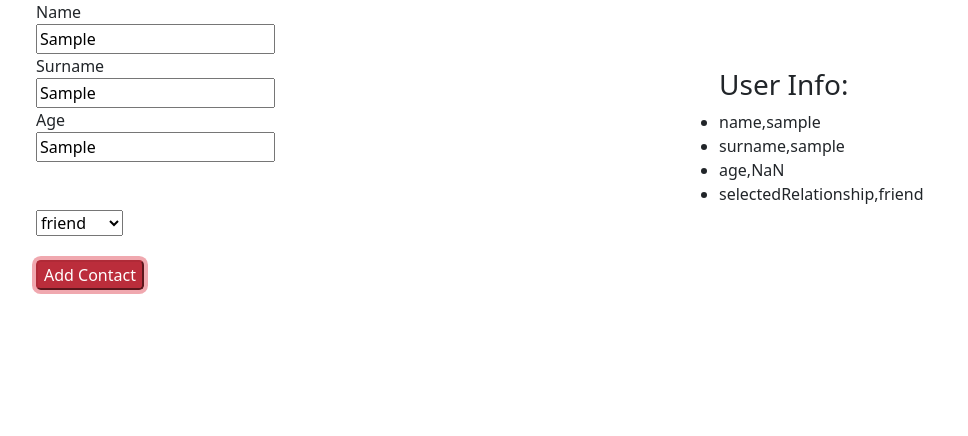
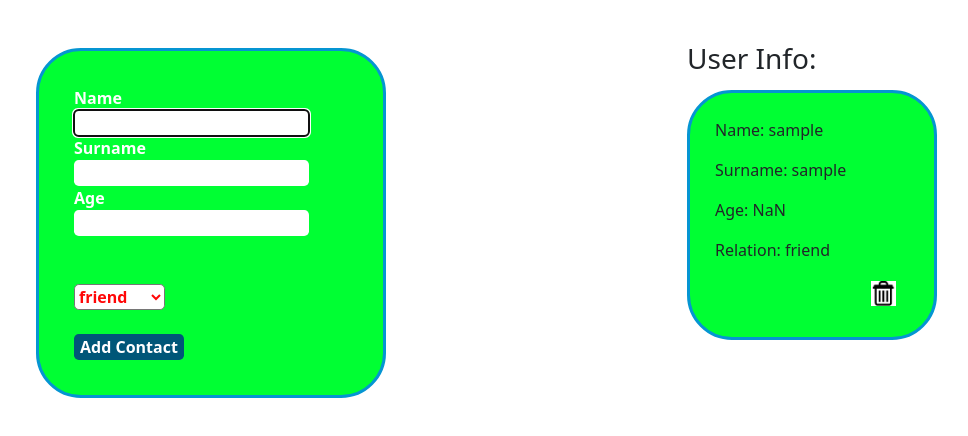
Before and after one commit to doniyorjaloliddinov/object-first-les, a plain HTML site: page index.html in a window 1280 px wide. Both pictures are taken after typing "Sample", "Sample", "Sample" into the empty fields and a click on the button "Add Contact". Shown: the whole page, without its empty margins (46-1014 px from the left). Drawn offline with Linux system fonts and the light colour scheme.

Commit message:
add style changes and add changes to js codes

```diff
--- a/css/main.css
+++ b/css/main.css
@@ -1,9 +1,54 @@
 
 .form-wrapper {
-    /* display: flex;
-    flex-direction: reverse; */
+    width: 350px;
+    height: 350px;
+    padding: 35px;
+    background-color: rgb(0, 255, 51);
+    border: 3px solid rgb(5, 149, 210);
+    border-radius: 45px;
 }
 
 .all-input {
     display: block;
 }
+
+.delete-btn {
+    width: 25px;
+    height: 25px;
+    margin-left: 150px;
+    background-color: transparent;
+    border: none;
+}
+
+.delete-img {
+    width: 25px;
+    height: 25px;
+}
+
+.all-label {
+    cursor: pointer;
+    color: rgb(255, 255, 255);
+}
+
+.select-relation {
+    color: rgb(255, 7, 7);
+    background-color: rgb(255, 255, 255);
+    font-weight: bold;
+}
+
+.submit-btn {
+    background-color: rgb(0, 86, 120);
+    color: rgb(255, 255, 255);
+    border: none;
+    font-weight: bold;
+}
+
+.ready-items {
+    width: 250px;
+    height: 250px;
+    padding: 25px;
+    margin-top: 15px;
+    background-color: rgb(0, 255, 51);
+    border: 3px solid rgb(5, 149, 210);
+    border-radius: 45px;
+}
--- a/index.html
+++ b/index.html
@@ -13,28 +13,28 @@
 <body>
 
     <div class="container d-flex align-items-center justify-content-between">
-        <div class="col-7 form-wrapper">
+        <div class="col-7 form-wrapper mt-5">
             <form class="main-form" action="https://echo.htmlacademy.ru/" id="js-main-form">
-                <label for="name">Name</label>
-                <input class="js-name all-input" type="text" id="name">
-                <label for="surname">Surname</label>
-                <input class="js-surname all-input" type="text" id="surname">
-                <label for="age">Age</label>
-                <input class="js-age all-input" type="text" id="age">
-                <select class="js-select-relation mt-5 all-input mb-4" name="relationship" id="js-relationship"></select>
-                <button class="js-submit-btn btn-danger rounded-3" type="submit">Add Contact</button>
+                <label class="name-label all-label fw-bold" for="name">Name</label>
+                <input class="js-name all-input border-0 rounded-3" type="text" id="name">
+                <label class="surname-label all-label fw-bold" for="surname">Surname</label>
+                <input class="js-surname all-input border-0 rounded-3" type="text" id="surname">
+                <label class="age-label all-label fw-bold" for="age">Age</label>
+                <input class="js-age all-input border-0 rounded-3" type="text" id="age">
+                <select class="select-relation js-select-relation all-label mt-5 all-input mb-4 rounded-3" name="relationship" id="js-relationship"></select>
+                <button class="submit-btn js-submit-btn rounded-3" type="submit">Add Contact</button>
             </form>
         </div>
 
         <div class="col-5">
-            <ul class="js-ready-list">
+            <ul class="ready-list  js-ready-list  list-unstyled">
                 <h3>User Info:</h3>
             </ul>
         </div>
     </div>
 
-
-    <script src="./script/main.js"></script>
+    <script src="./js/util.js"></script>
+    <script src="./js/main.js"></script>
 </body>
 
 </html>
--- /dev/null
+++ b/js/main.js
@@ -0,0 +1,91 @@
+// VARIABLES
+let elMainForm = document.querySelector("#js-main-form");
+let elNameInput = elMainForm.querySelector(".js-name");
+let elSurnameInput = elMainForm.querySelector(".js-surname");
+let elAgeInput = elMainForm.querySelector(".js-age");
+let elSelectRelation = elMainForm.querySelector(".js-select-relation");
+let elSubmitBtn = elMainForm.querySelector(".js-submit-btn");
+let elReadyList = document.querySelector(".js-ready-list");
+
+
+// ARRAYS
+let arrSelectRelationship = ["friend","relative","strenger","monster","familiar"];
+
+//EMPTY ARRAY
+let userInfoArr = [];
+
+// SELECT REALATION
+for (let i = 0; i < arrSelectRelationship.length; i++) {
+    let elRelationOptions = document.createElement("option");
+    elRelationOptions.textContent = arrSelectRelationship[i];
+    elRelationOptions.value = arrSelectRelationship[i];
+    elSelectRelation.append(elRelationOptions);
+}
+
+// FUNCTION PUSHING TO ARRAY
+let pushObjectToArray =  function(userName, userSurname, userAge, userRelationship) {
+    userInfoArr.push({
+        name: userName,
+        surname: userSurname,
+        age: userAge,
+        relationship: userRelationship
+    })
+}
+
+// FORM CLEARING FIELDS FUNCTION
+let clearInputsInHtml = function() {
+    elNameInput.value = "";
+    elSurnameInput.value = "";
+    elAgeInput.value = "";
+
+    elNameInput.focus();
+}
+elNameInput.focus();
+
+let readyListFunction = function() {
+    for (let i = 0; i < userInfoArr.length; i++ ) {
+        let elReadyItems = createElem("li", "", "ready-items");
+
+
+        let elName = createElem("p", `Name: ${userInfoArr[i].name}`, "username");
+
+        let elSurname = createElem("p", `Surname: ${userInfoArr[i].surname}`, "user-surname");
+
+        let elAge = createElem("p", `Age: ${userInfoArr[i].age}`, "user-surname");
+
+        let elRelation = createElem("p", `Relation: ${userInfoArr[i].relationship}`, "user-surname");
+
+        let elDeleteBtn = createElem("button", "", "delete-btn");
+
+        let elDeleteImg = createElem("img", "", "delete-img", "./img/delete-img.png");
+
+        elReadyItems.append(elName,elSurname,elAge,elRelation,elDeleteBtn);
+        elDeleteBtn.append(elDeleteImg);
+        elReadyList.append(elReadyItems);
+        return;
+    }
+}
+
+
+// USER SUBMIT
+elSubmitBtn.addEventListener("click", function(evt) {
+    evt.preventDefault();
+
+    let userName = elNameInput.value.trim().toLowerCase();
+    let userSurname = elSurnameInput.value.trim().toLowerCase();
+    let userAge = Number(elAgeInput.value.trim());
+    let userRelationship = elSelectRelation.value;
+
+    pushObjectToArray(userName, userSurname, userAge, userRelationship);
+    readyListFunction();
+    clearInputsInHtml();
+})
+
+
+// DELETE LIST BTN
+// elDeleteBtn.addEventListener("click", function(evt) {
+//     evt.preventDefault();
+
+// //    delete elReadyItems;
+//     elReadyList.removeChild(elReadyItems);
+// })
--- /dev/null
+++ b/js/util.js
@@ -0,0 +1,21 @@
+// SELECTOR FUNCTION
+let selectorElem = function (selector, node = document) {
+    return node.querySelector(selector);
+}
+
+// CREATE ELEMENT FUNCTION
+let createElem = function(elementName, textCont, classNam, src) {
+    let element =  document.createElement(elementName);
+    element.textContent = textCont;
+    element.className = classNam;
+    element.src = src;
+    return element;
+}
+
+// CAPITILIZE FIRST LETTER
+// let capitalize = function(letter) {
+//     let text = letter.charAt(0).toUpperCase();
+//     return text+letter;
+// }
+// let test1 = capitalize("doni")
+// console.log(test1);
--- a/script/main.js
+++ /dev/null
@@ -1,68 +0,0 @@
-// VARIABLES
-let elMainForm = document.querySelector("#js-main-form");
-let elNameInput = elMainForm.querySelector(".js-name");
-let elSurnameInput = elMainForm.querySelector(".js-surname");
-let elAgeInput = elMainForm.querySelector(".js-age");
-let elSelectRelation = elMainForm.querySelector(".js-select-relation");
-let elSubmitBtn = elMainForm.querySelector(".js-submit-btn");
-let elReadyList = document.querySelector(".js-ready-list");
-
-// ARRAYS
-let arrSelectRelationship = ["friend","relative","strenger","monster","familiar"];
-
-// EMPTY OBJECT AND EMPTY ARRAY
-let userInfo = {
-    name:  null,
-    surname: null,
-    age: null,
-    selectedRelationship: null
-}
-let userInfoArr = [];
-
-// SELECT
-for (let i = 0; i < arrSelectRelationship.length; i++) {
-    let elRelationOptions = document.createElement("option");
-    elRelationOptions.textContent = arrSelectRelationship[i];
-    elRelationOptions.value = arrSelectRelationship[i];
-    elSelectRelation.append(elRelationOptions);
-}
-
-// USER SUBMIT
-elSubmitBtn.addEventListener("click", function(evt) {
-    evt.preventDefault();
-
-    let userName = elNameInput.value.trim().toLowerCase();
-    let userSurname = elSurnameInput.value.trim().toLowerCase();
-    let userAge = Number(elAgeInput.value.trim());
-    let userRelationship = elSelectRelation.value;
-
-    // USER AGE IF STATEMENT
-    // if (userAge = !Number(userAge)) {
-    //     userAge = "not a number";
-    //     elAgeInput.value = "Write number!";
-    //     elAgeInput.style.borderColor = "red";
-    //     return;
-    // } else {
-    //     userInfo.age = userAge;
-    // }
-
-    // INCLUDING USER INPUT TO OBJECT
-    userInfo.name = userName;
-    userInfo.surname = userSurname;
-    userInfo.age = userAge;
-    userInfo.selectedRelationship = userRelationship;
-    console.log(userInfo);
-    userInfoArr = Object.entries(userInfo);
-    console.log(userInfoArr);
-
-
-    for (let i = 0; i < userInfoArr.length; i++ ) {
-        let elReadyItems = document.createElement("li");
-        let elDeleteBtn = document.createElement("button");
-        // let horizontalLine = document.createElement("hr");
-        elReadyItems.textContent = userInfoArr[i];
-        elReadyItems.value = userInfoArr[i];
-        elReadyList.append(elReadyItems);
-    }
-
-})
```
Also changed, not shown: img/delete-img.png (added).
